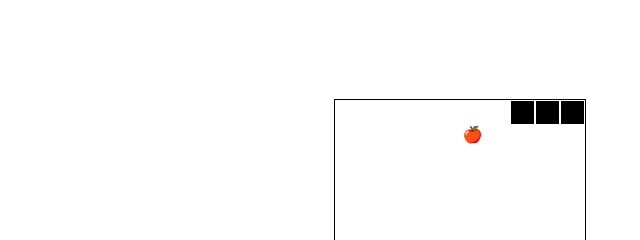
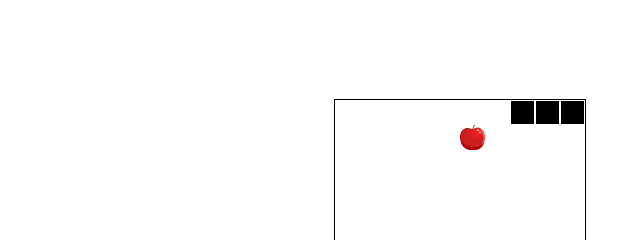
Before and after one commit to dingensundso/snek, a website with bundled scripts: page index.html in a window 1280 px wide. Shown: the top 240 px of the page, 180-820 px from the left. Built offline with nearby package versions, Linux system fonts and the light colour scheme; files whose address does not match are found by name.

Commit message:
add apple.png

```diff
--- a/package.json
+++ b/package.json
@@ -10,7 +10,7 @@
     "lint": "npx @biomejs/biome lint --write src/ && npm run tsc",
     "check": "npx @biomejs/biome check --write src/ && npm run tsc",
     "tsc": "npx tsc -noEmit src/*.ts",
-    "build": "npx esbuild src/main.ts --bundle --format=esm --minify --outdir=dist/ --define:window.DEBUG=false",
-    "watch": "npx esbuild src/main.ts --bundle --format=esm --outdir=dist/ --watch --servedir=. --define:window.DEBUG=true"
+    "build": "npx esbuild src/main.ts --bundle --loader:.png=dataurl --format=esm --minify --outdir=dist/ --define:window.DEBUG=false",
+    "watch": "npx esbuild src/main.ts --bundle --loader:.png=dataurl --format=esm --outdir=dist/ --watch --servedir=. --define:window.DEBUG=true"
   }
 }
--- a/src/main.css
+++ b/src/main.css
@@ -19,10 +19,7 @@
 	box-sizing: border-box;
 }
 
-.apple::before {
-	content: '🍎';
+.apple {
+	background-image: url('../static/apple.png');
+	background-size: 100%;
 }
-
-.egg::before {
-	content: '🥚';
-}
```
Also changed, not shown: static/apple.png (added).
